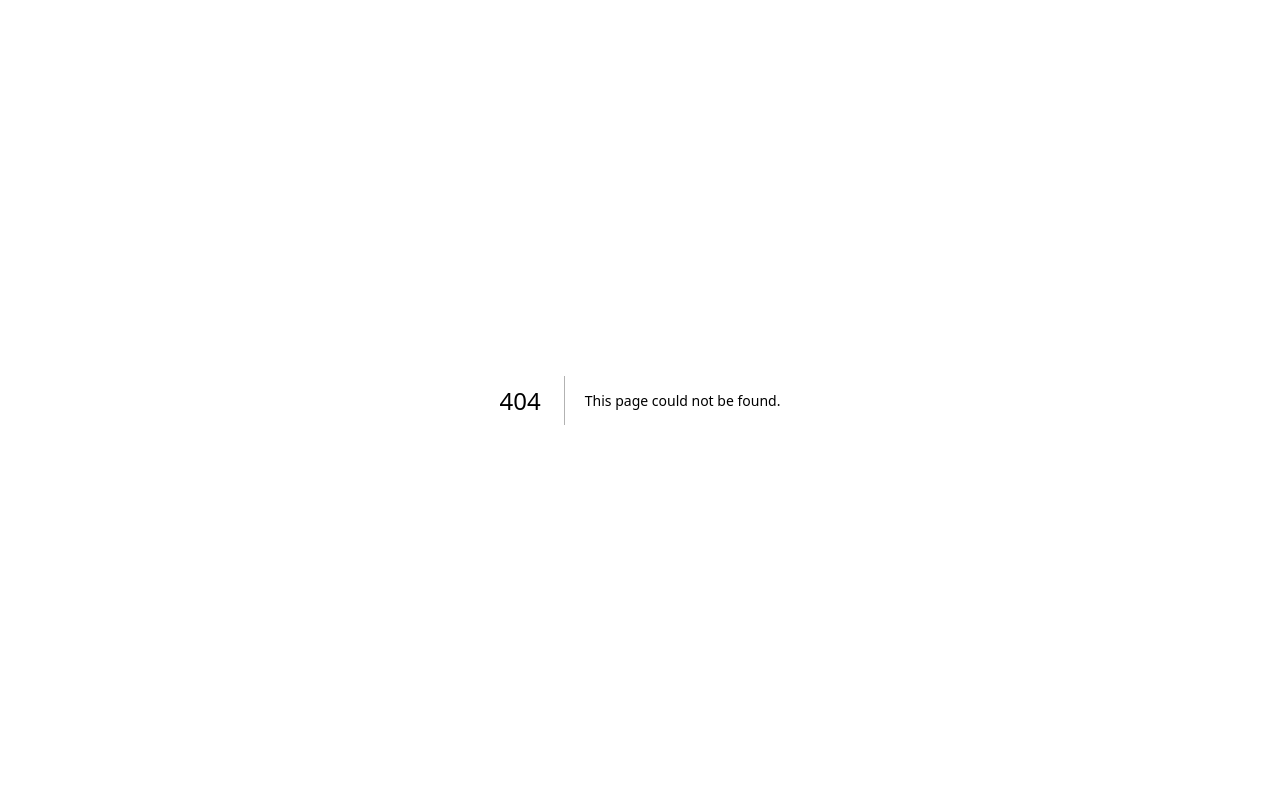
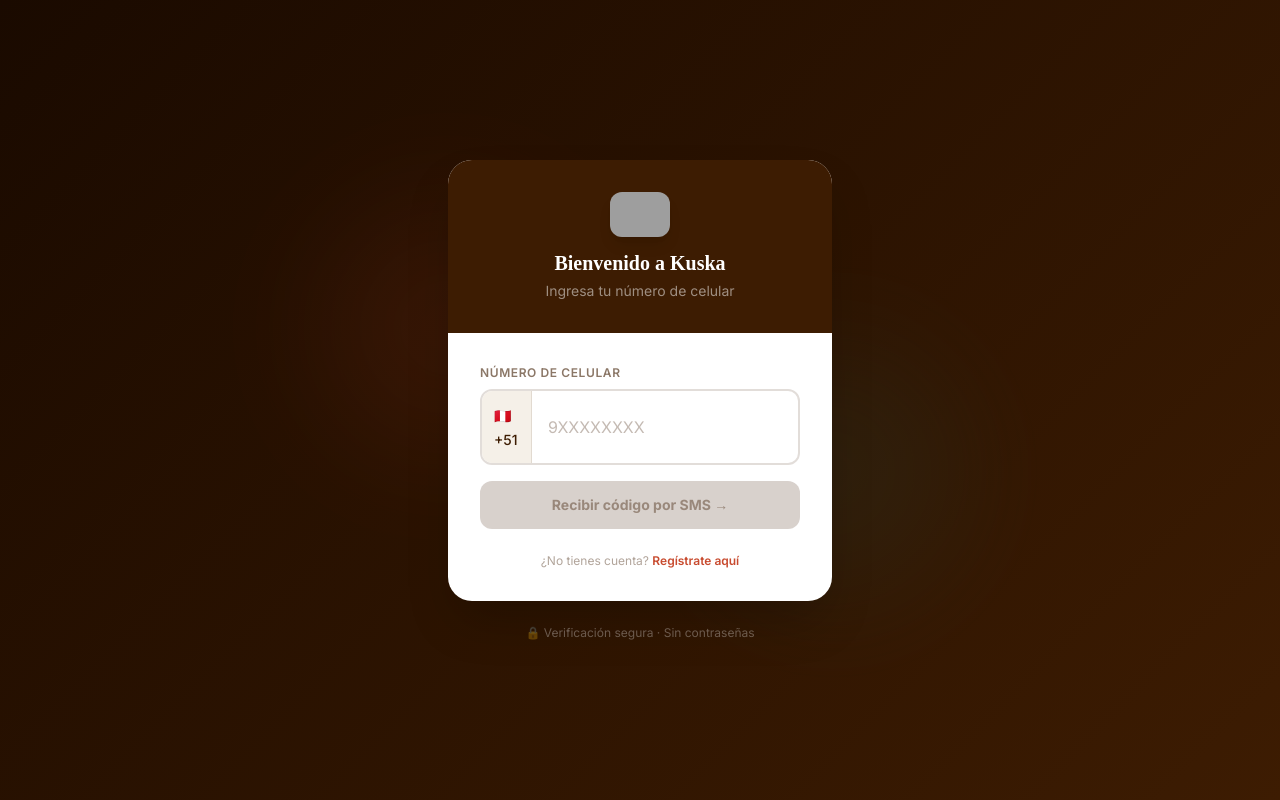
Before and after one commit to personalhenv-cell/kuska, a Next.js app: page /login in a window 1280 px wide. Before the commit this address had no page. Built offline with nearby package versions, Linux system fonts and the light colour scheme; grey boxes are pictures that could not be loaded; a web font is replaced by a local one.

Commit message:
Create page.tsx

```diff
--- /dev/null
+++ b/src/app/login/page.tsx
@@ -0,0 +1,85 @@
+'use client'
+
+import { useState } from 'react'
+import Image from 'next/image'
+import Link from 'next/link'
+
+export default function LoginPage() {
+  const [phone,   setPhone]   = useState('')
+  const [otp,     setOtp]     = useState('')
+  const [step,    setStep]    = useState<'phone'|'otp'>('phone')
+  const [loading, setLoading] = useState(false)
+
+  const handleSend = () => {
+    if (phone.length < 9) return
+    setLoading(true)
+    setTimeout(() => { setLoading(false); setStep('otp') }, 1200)
+  }
+
+  return (
+    <main className="min-h-screen flex items-center justify-center px-4 relative overflow-hidden" style={{ background: 'linear-gradient(135deg, #1A0A00 0%, #3D1C02 100%)' }}>
+      <div className="absolute inset-0 pointer-events-none">
+        <div className="absolute top-1/4 left-1/4 w-64 h-64 bg-[#C84B2F] opacity-10 rounded-full blur-3xl" />
+        <div className="absolute bottom-1/4 right-1/4 w-64 h-64 bg-[#2E7A6E] opacity-10 rounded-full blur-3xl" />
+      </div>
+      <div className="relative w-full max-w-sm">
+        <div className="bg-white rounded-3xl shadow-2xl overflow-hidden">
+          <div className="bg-[#3D1C02] px-8 py-8 text-center">
+            <Image src="/images/logo.jpeg" alt="Kuska" width={60} height={60} className="rounded-xl mx-auto mb-3 shadow-lg" />
+            <h1 className="text-xl font-bold text-white" style={{ fontFamily: 'serif' }}>Bienvenido a Kuska</h1>
+            <p className="text-white/50 text-sm mt-1">{step === 'phone' ? 'Ingresa tu número de celular' : 'Ingresa el código SMS'}</p>
+          </div>
+          <div className="px-8 py-8">
+            {step === 'phone' ? (
+              <div className="space-y-4">
+                <div>
+                  <label className="block text-xs font-semibold text-[#3D1C02]/60 uppercase tracking-wider mb-2">Número de celular</label>
+                  <div className="flex items-center border-2 border-[#3D1C02]/15 rounded-xl focus-within:border-[#C84B2F] transition-colors overflow-hidden">
+                    <div className="px-3 py-3 bg-[#F5F0E8] border-r border-[#3D1C02]/10">
+                      <span className="text-sm font-medium text-[#3D1C02]">🇵🇪 +51</span>
+                    </div>
+                    <input type="tel" inputMode="numeric" maxLength={9} value={phone}
+                      onChange={e => setPhone(e.target.value.replace(/\D/g,''))}
+                      placeholder="9XXXXXXXX"
+                      className="flex-1 px-4 py-3 text-base text-[#3D1C02] outline-none bg-transparent placeholder:text-[#3D1C02]/30" />
+                  </div>
+                </div>
+                <button onClick={handleSend} disabled={phone.length < 9 || loading}
+                  className="w-full py-3.5 bg-[#C84B2F] disabled:bg-[#3D1C02]/20 disabled:text-[#3D1C02]/40 text-white font-bold rounded-xl transition-all hover:bg-[#A83A22] hover:scale-[1.02] hover:shadow-lg text-sm">
+                  {loading ? (
+                    <span className="flex items-center justify-center gap-2">
+                      <svg className="animate-spin h-4 w-4" viewBox="0 0 24 24" fill="none">
+                        <circle className="opacity-25" cx="12" cy="12" r="10" stroke="currentColor" strokeWidth="4"/>
+                        <path className="opacity-75" fill="currentColor" d="M4 12a8 8 0 018-8v8H4z"/>
+                      </svg>
+                      Enviando...
+                    </span>
+                  ) : 'Recibir código por SMS →'}
+                </button>
+              </div>
+            ) : (
+              <div className="space-y-4">
+                <p className="text-sm text-[#3D1C02]/60 text-center">Código enviado a <strong>+51 {phone}</strong></p>
+                <input type="text" inputMode="numeric" maxLength={6} value={otp}
+                  onChange={e => setOtp(e.target.value.replace(/\D/g,''))}
+                  placeholder="· · · · · ·"
+                  className="w-full text-center text-2xl font-bold tracking-[0.5em] py-4 border-2 border-[#3D1C02]/15 rounded-xl focus:border-[#C84B2F] outline-none transition-colors text-[#3D1C02]" />
+                <button className="w-full py-3.5 bg-[#C84B2F] text-white font-bold rounded-xl hover:bg-[#A83A22] hover:scale-[1.02] transition-all text-sm">
+                  Verificar e ingresar →
+                </button>
+                <button onClick={() => setStep('phone')} className="w-full text-sm text-[#3D1C02]/50 hover:text-[#C84B2F] transition-colors text-center">
+                  ← Cambiar número
+                </button>
+              </div>
+            )}
+            <p className="text-center text-xs text-[#3D1C02]/40 mt-6">
+              ¿No tienes cuenta?{' '}
+              <Link href="/" className="text-[#C84B2F] font-semibold hover:underline">Regístrate aquí</Link>
+            </p>
+          </div>
+        </div>
+        <p className="text-center text-white/30 text-xs mt-6">🔒 Verificación segura · Sin contraseñas</p>
+      </div>
+    </main>
+  )
+}
```
